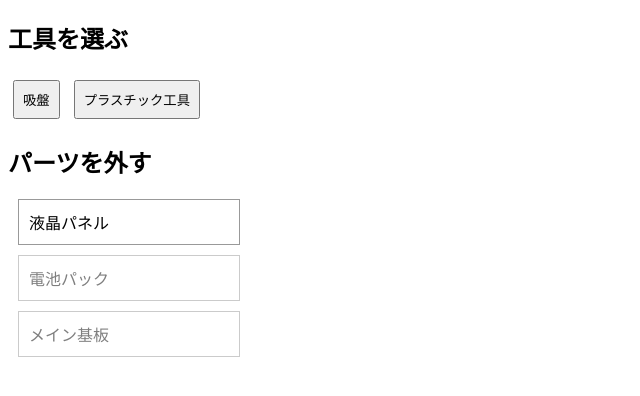
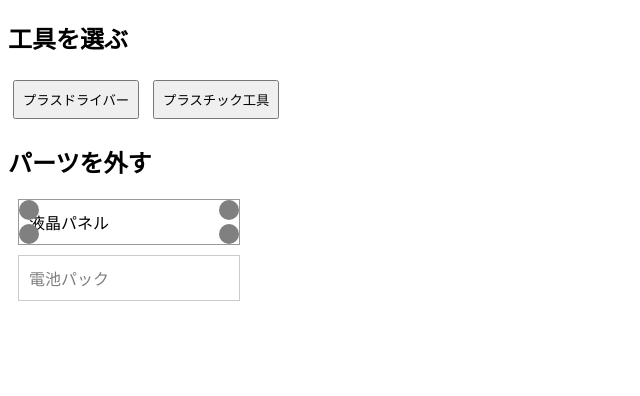
Before and after one commit to tamagodaikon/tamagodaikon.github.io, a plain HTML site: page index.html in a window 1280 px wide. Shown: the whole page, without its empty margins (0-640 px from the left). Drawn offline with Linux system fonts and the light colour scheme.

Commit message:
Update index.html

```diff
--- a/index.html
+++ b/index.html
@@ -2,66 +2,78 @@
 <html lang="ja">
 <head>
   <meta charset="UTF-8">
-  <title>携帯分解プロトタイプ</title>
+  <title>携帯分解プロトタイプ（ネジ付き）</title>
   <style>
     .tool-btn { margin: 5px; padding: 8px; cursor: pointer; }
-    .part { margin: 10px; padding: 10px; border: 1px solid #999; width: 200px; }
+    .part { margin: 10px; padding: 10px; border: 1px solid #999; width: 200px; position: relative; }
     .disabled { opacity: 0.5; pointer-events: none; }
+    .screw { width: 20px; height: 20px; background: gray; border-radius: 50%; position: absolute; cursor: pointer; }
+    #screw1 { top: 0; left: 0; }
+    #screw2 { top: 0; right: 0; }
+    #screw3 { bottom: 0; left: 0; }
+    #screw4 { bottom: 0; right: 0; }
     #log { margin-top: 20px; color: red; font-weight: bold; }
   </style>
 </head>
 <body>
   <h2>工具を選ぶ</h2>
-  <button class="tool-btn" onclick="selectTool('suction')">吸盤</button>
+  <button class="tool-btn" onclick="selectTool('plus')">プラスドライバー</button>
   <button class="tool-btn" onclick="selectTool('plastic')">プラスチック工具</button>
 
   <h2>パーツを外す</h2>
-  <div class="part" id="lcd" onclick="removePart('lcd')">液晶パネル</div>
+  <div class="part" id="lcd">
+    液晶パネル
+    <div class="screw" id="screw1" onclick="removeScrew(1)"></div>
+    <div class="screw" id="screw2" onclick="removeScrew(2)"></div>
+    <div class="screw" id="screw3" onclick="removeScrew(3)"></div>
+    <div class="screw" id="screw4" onclick="removeScrew(4)"></div>
+  </div>
   <div class="part disabled" id="battery" onclick="removePart('battery')">電池パック</div>
-  <div class="part disabled" id="board" onclick="removePart('board')">メイン基板</div>
 
   <div id="log"></div>
 
   <script>
     let selectedTool = null;
-    let state = {
-      lcd: false,
-      battery: false,
-      board: false
-    };
+    let screwState = [false, false, false, false]; // 4本のネジ
+    let lcdRemoved = false;
 
     function selectTool(tool) {
       selectedTool = tool;
-      logMsg(`工具「${tool === 'suction' ? '吸盤' : 'プラスチック工具'}」を選びました`);
+      logMsg(`工具「${tool === 'plus' ? 'プラスドライバー' : 'プラスチック工具'}」を選びました`);
+    }
+
+    function removeScrew(index) {
+      if (selectedTool !== 'plus') {
+        return logMsg("このネジはプラスドライバーでないと外せません！");
+      }
+      const screwEl = document.getElementById(`screw${index}`);
+      if (!screwState[index - 1]) {
+        screwState[index - 1] = true;
+        screwEl.style.display = 'none';
+        logMsg(`ネジ${index}を外しました`);
+
+        if (screwState.every(s => s)) {
+          document.getElementById('lcd').onclick = () => removePart('lcd');
+          logMsg("全てのネジを外しました！液晶パネルが外せます！");
+        }
+      }
     }
 
     function removePart(part) {
       if (part === 'lcd') {
-        if (selectedTool !== 'suction') {
-          return logMsg("液晶パネルには吸盤が必要です！");
-        }
-        state.lcd = true;
+        lcdRemoved = true;
         document.getElementById('lcd').classList.add('disabled');
         document.getElementById('battery').classList.remove('disabled');
         return logMsg("液晶パネルを外しました！");
       }
 
       if (part === 'battery') {
-        if (!state.lcd) return logMsg("液晶パネルを先に外してください！");
+        if (!lcdRemoved) return logMsg("液晶パネルを先に外してください！");
         if (selectedTool !== 'plastic') {
-          return logMsg("電池パックにはプラスチック工具が必要です！（金属はNG）");
+          return logMsg("電池パックにはプラスチック工具が必要です！");
         }
-        state.battery = true;
         document.getElementById('battery').classList.add('disabled');
-        document.getElementById('board').classList.remove('disabled');
         return logMsg("電池パックを外しました！");
-      }
-
-      if (part === 'board') {
-        if (!state.battery) return logMsg("電池パックを先に外してください！");
-        state.board = true;
-        document.getElementById('board').classList.add('disabled');
-        return logMsg("基板を外しました！成功です！");
       }
     }
 
```
